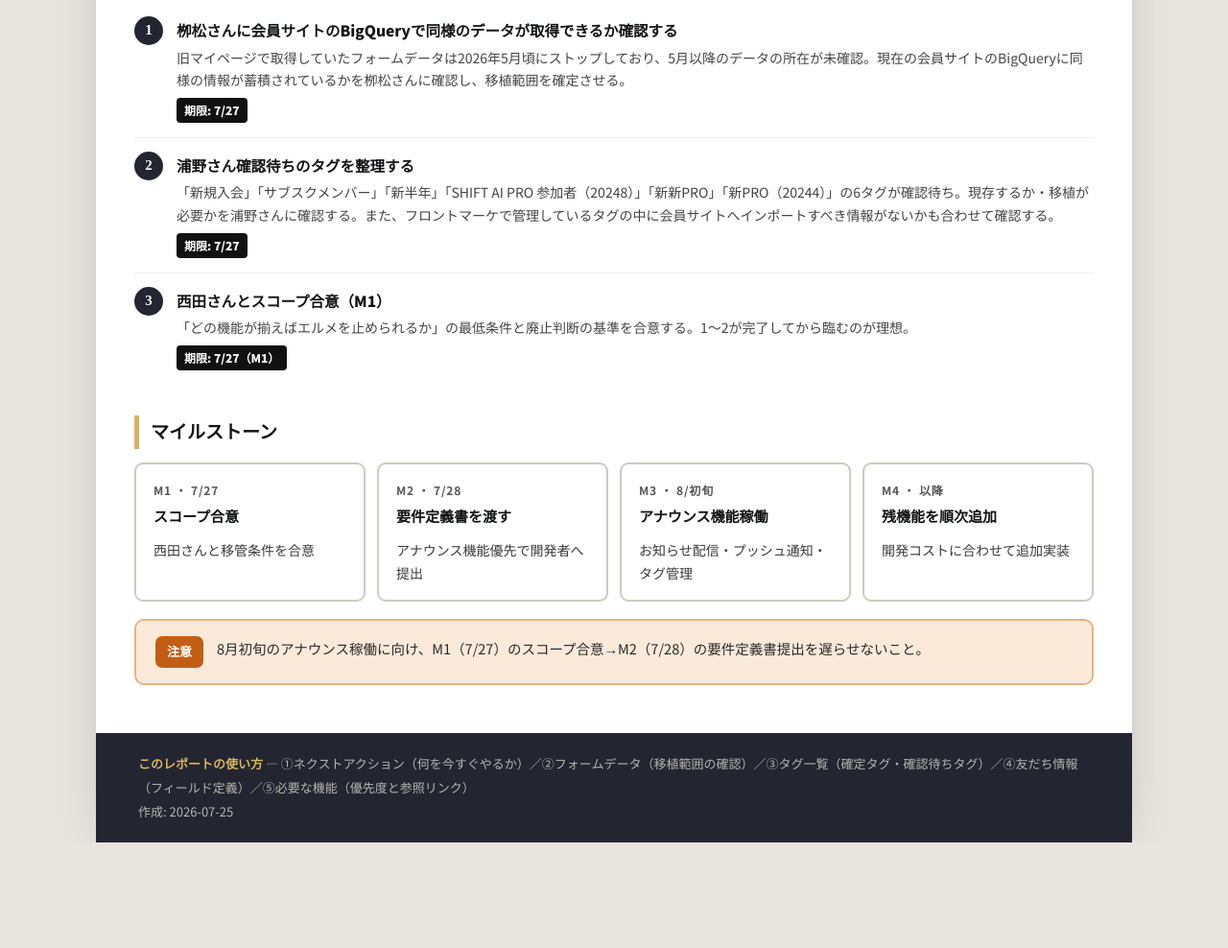
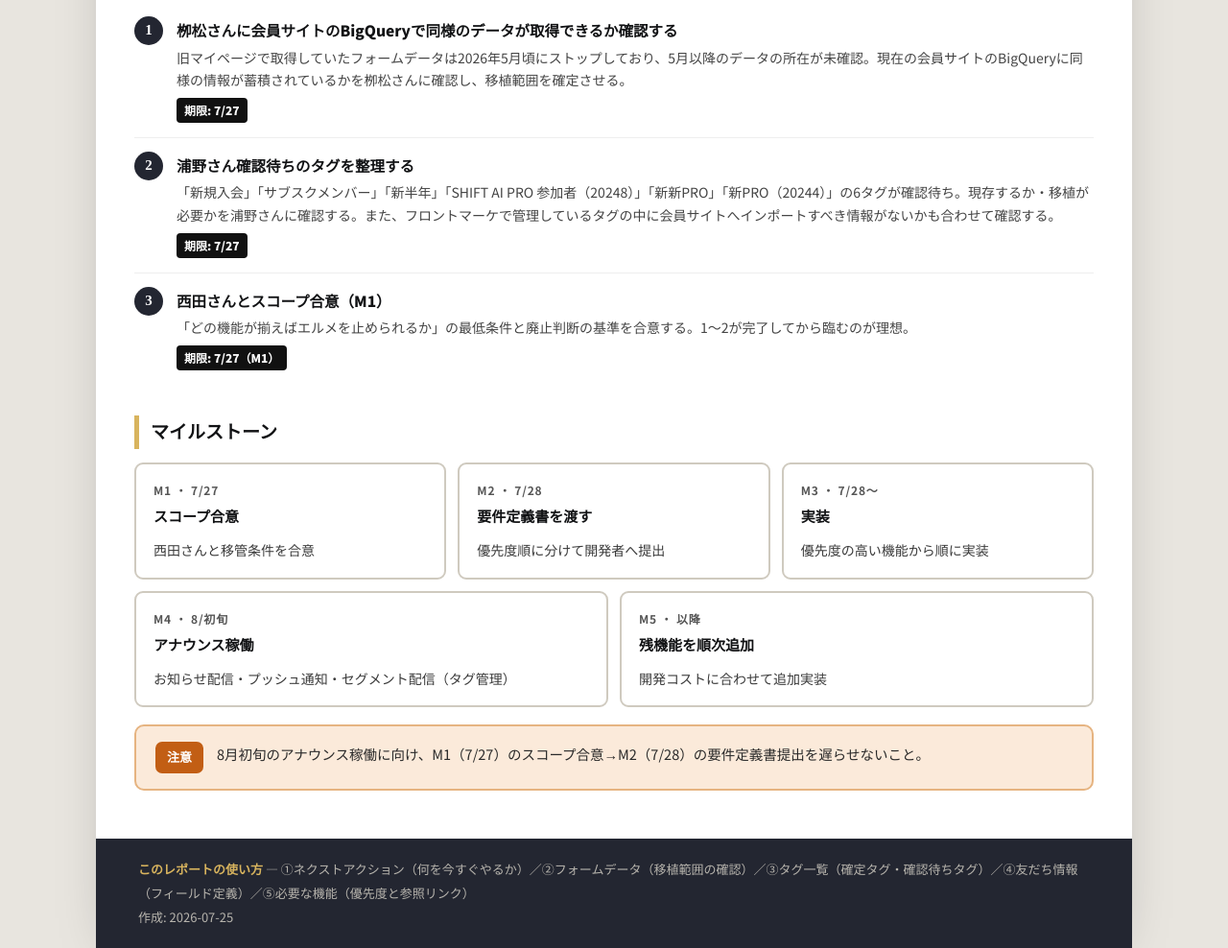
Before and after one commit to campeng1205-coder/elme-migration-report, a plain HTML site: page index.html in a window 1280 px wide. Shown: the part 492-1480 px from the top of the page at 96% size. Before the commit the page ends 1370 px from the top, so only its background shows below. Drawn offline with Linux system fonts and the light colour scheme.

Commit message:
Update milestones to 5 stages: M3 impl, M4 announce, M5 remaining

```diff
--- a/index.html
+++ b/index.html
@@ -160,7 +160,7 @@
     </ul>
 
     <div class="sec">マイルストーン</div>
-    <div class="grid g4">
+    <div class="grid g3" style="margin-bottom:12px;">
       <div class="card">
         <div class="ct">M1 ・ 7/27</div>
         <div class="cn" style="font-size:15px;">スコープ合意</div>
@@ -169,15 +169,22 @@
       <div class="card">
         <div class="ct">M2 ・ 7/28</div>
         <div class="cn" style="font-size:15px;">要件定義書を渡す</div>
-        <div class="cd">アナウンス機能優先で開発者へ提出</div>
+        <div class="cd">優先度順に分けて開発者へ提出</div>
       </div>
       <div class="card">
-        <div class="ct">M3 ・ 8/初旬</div>
-        <div class="cn" style="font-size:15px;">アナウンス機能稼働</div>
-        <div class="cd">お知らせ配信・プッシュ通知・タグ管理</div>
+        <div class="ct">M3 ・ 7/28〜</div>
+        <div class="cn" style="font-size:15px;">実装</div>
+        <div class="cd">優先度の高い機能から順に実装</div>
+      </div>
+    </div>
+    <div class="grid g2">
+      <div class="card">
+        <div class="ct">M4 ・ 8/初旬</div>
+        <div class="cn" style="font-size:15px;">アナウンス稼働</div>
+        <div class="cd">お知らせ配信・プッシュ通知・セグメント配信（タグ管理）</div>
       </div>
       <div class="card">
-        <div class="ct">M4 ・ 以降</div>
+        <div class="ct">M5 ・ 以降</div>
         <div class="cn" style="font-size:15px;">残機能を順次追加</div>
         <div class="cd">開発コストに合わせて追加実装</div>
       </div>
```
